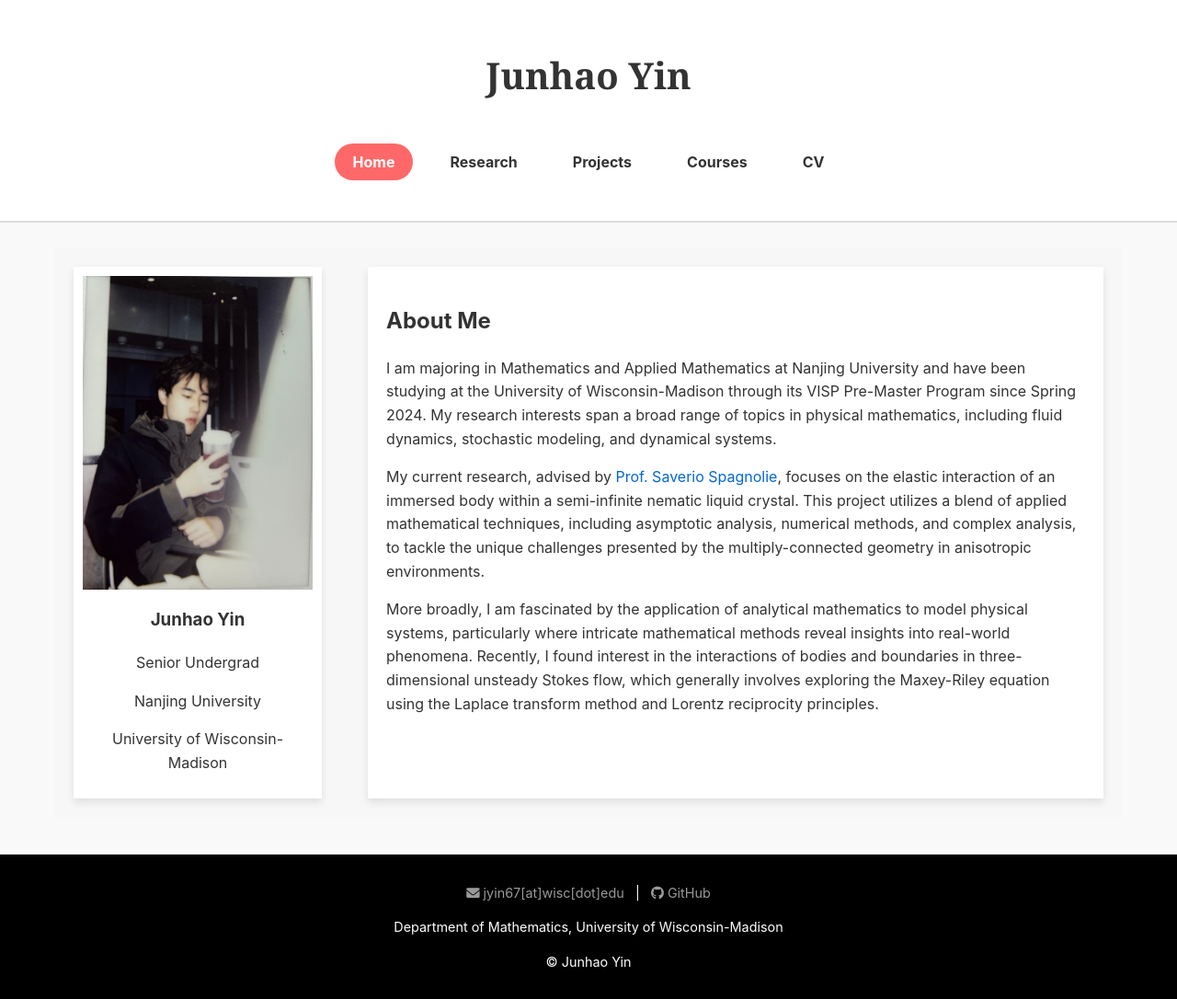
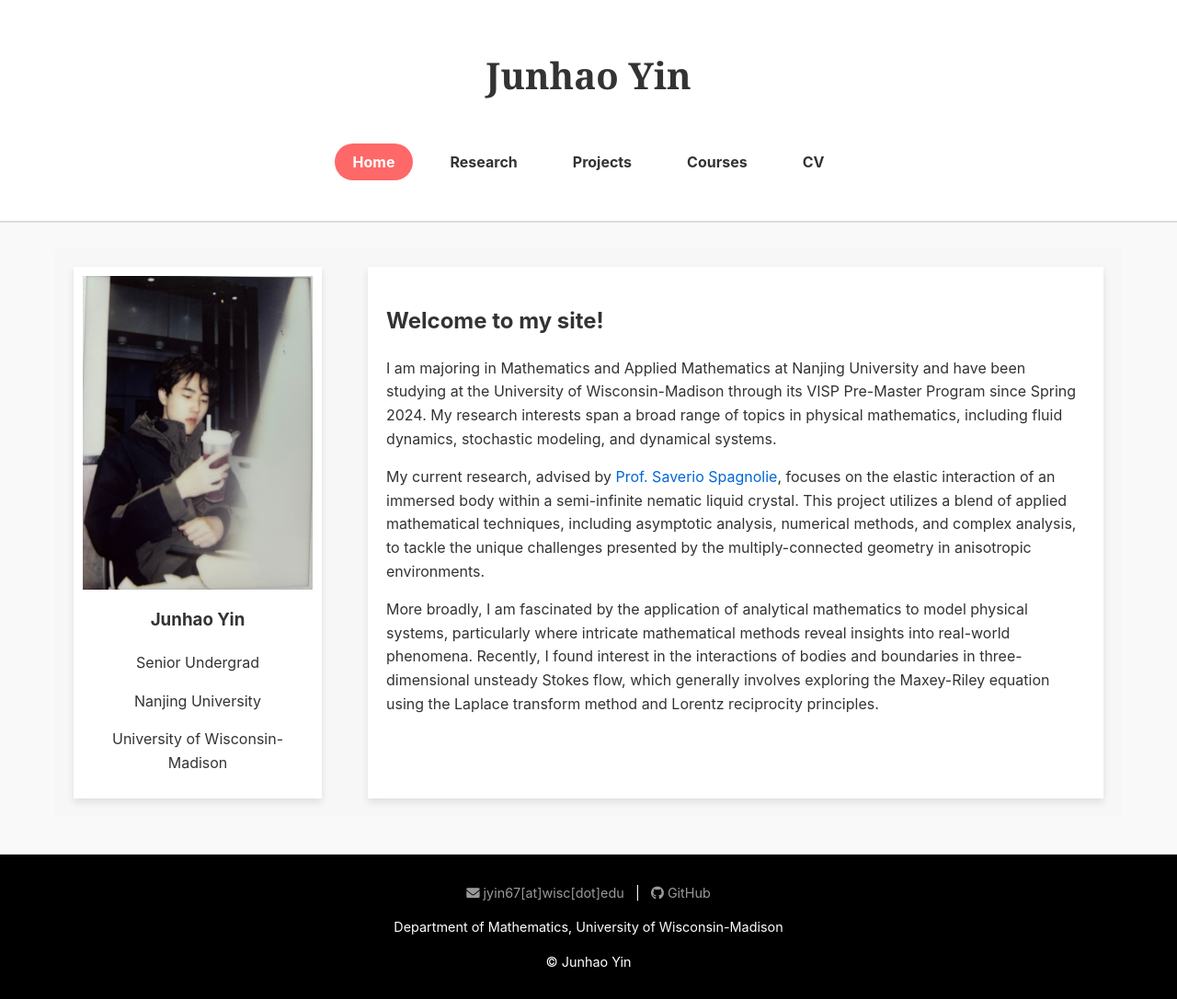
Before and after one commit to Yoon-1023/Yoon-1023.github.io, a Jekyll site: the page built from index.md, in a window 1280 px wide. Shown: the whole page at 92% size. Built offline with Jekyll 4.4.1, drawn with Linux system fonts in a browser that asks for light colours.

Commit message:
Update index.md

```diff
--- a/index.md
+++ b/index.md
@@ -71,7 +71,7 @@ header {
 
   <!-- About Me section on the right -->
   <div class="about-me">
-    <h2>About Me</h2>
+    <h2>Welcome to my site!</h2>
     <p>
       I am majoring in Mathematics and Applied Mathematics at Nanjing University and have been studying at the University of Wisconsin-Madison
       through its VISP Pre-Master Program since Spring 2024. My research interests span a broad range of topics in physical mathematics, including
```
